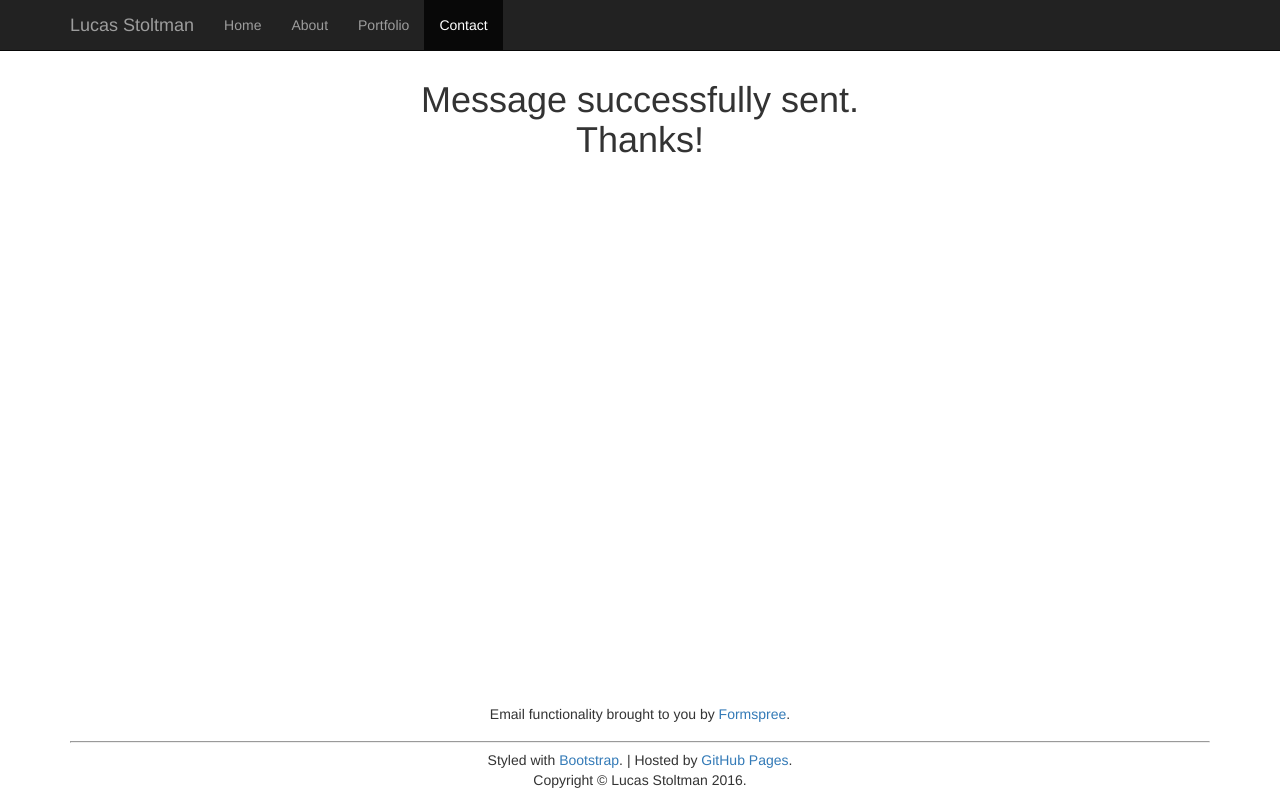
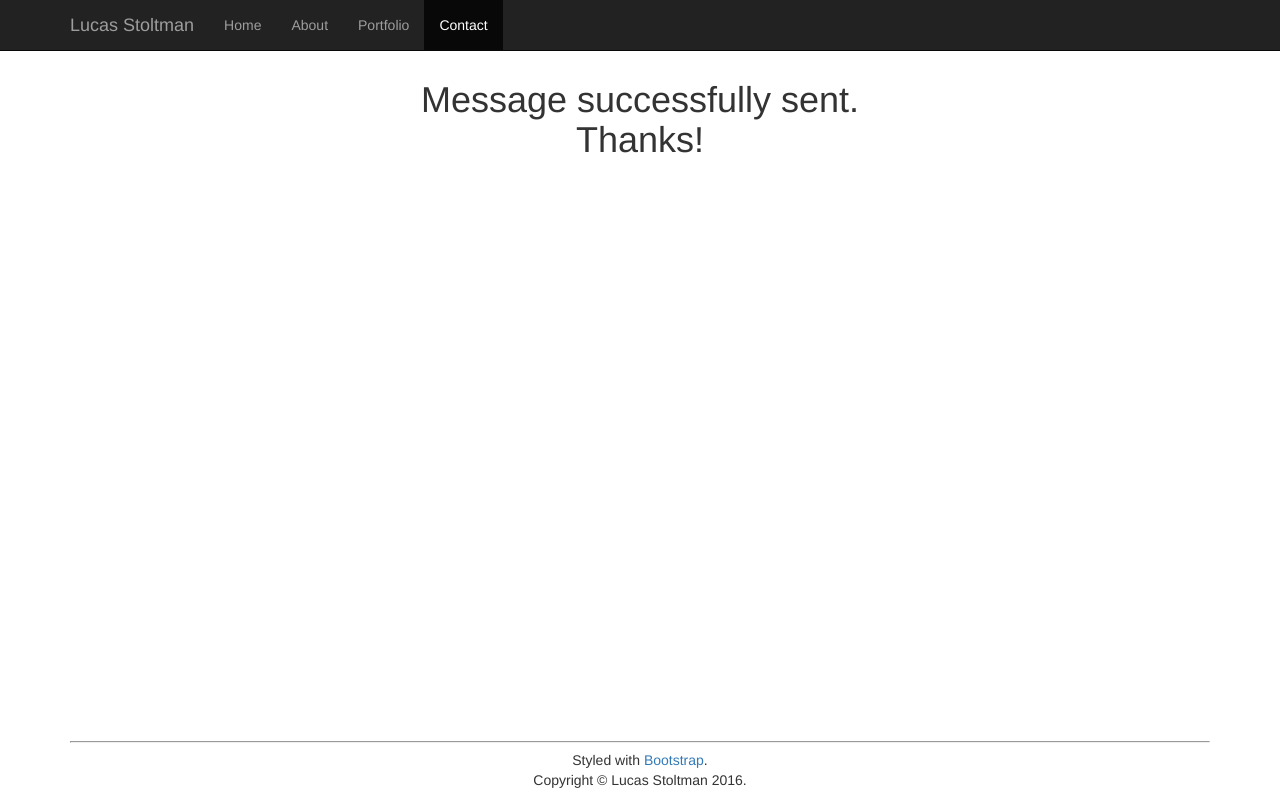
Before and after one commit to RainyKnight/RainyKnight.github.io, a plain HTML site: page contact_thanks.html in a window 1280 px wide. Drawn offline with nearby package versions, Linux system fonts and the light colour scheme.

Commit message:
Removed credit to github pages, implemented a broken captcha...

```diff
--- a/contact_thanks.html
+++ b/contact_thanks.html
@@ -55,10 +55,9 @@
             <h1 style="text-align:center">Message successfully sent. <br> Thanks!</h1>
         </div>
         <footer class="footer">
-          <p style="text-align:center">Email functionality brought to you by <a href="https://formspree.io/">Formspree</a>.</p>
             <div class="container">
               <hr>
-              <P>Styled with <a href="http://getbootstrap.com/">Bootstrap</a>. | Hosted by <a href="https://pages.github.com/">GitHub Pages</a>.
+              <P>Styled with <a href="http://getbootstrap.com/">Bootstrap</a>.
               <br>
               Copyright &copy; Lucas Stoltman 2016.</p>
             </div>
```
Also changed, not shown: about.html (+1 -1 lines), contact.html (+7 -2 lines), index.html (+1 -1 lines), portfolio.html (+1 -1 lines).
